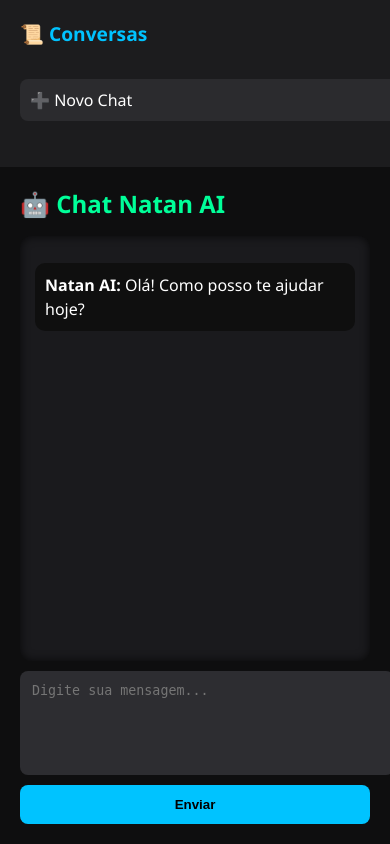
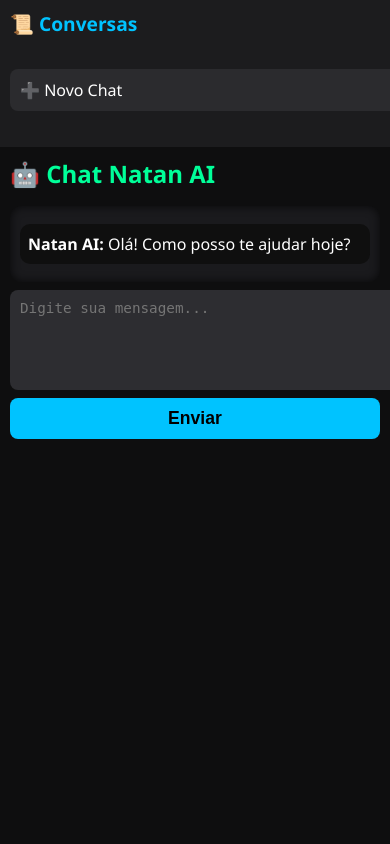
Before and after one commit to natsongamesoficial551/ChatBot1, a Flask app: page / in a window 390 px wide; the page is wider, and only the part inside the window is pictured. Run offline with Flask 3, Linux system fonts and the light colour scheme.

Commit message:
Ajuste no layout mobile do Natan AI e melhorias de usabilidade no celular

```diff
--- a/templates/index.html
+++ b/templates/index.html
@@ -2,6 +2,7 @@
 <html lang="pt-BR">
 <head>
     <meta charset="UTF-8">
+    <meta name="viewport" content="width=device-width, initial-scale=1.0">
     <title>Natan AI - Chat Inteligente</title>
     <style>
         body {
@@ -10,6 +11,7 @@
             background-color: #0e0e0f;
             color: #ffffff;
             display: flex;
+            flex-direction: row;
             height: 100vh;
             overflow: hidden;
         }
@@ -53,7 +55,7 @@
             flex-grow: 1;
             display: flex;
             flex-direction: column;
-            padding: 20px;
+            padding: 10px;
         }
 
         h1 {
@@ -66,26 +68,27 @@
             flex-grow: 1;
             overflow-y: auto;
             background-color: #1a1a1d;
-            padding: 15px;
+            padding: 10px;
             border-radius: 12px;
             box-shadow: inset 0 0 10px rgba(0, 0, 0, 0.7);
             scroll-behavior: smooth;
         }
 
         .message {
-            margin: 12px 0;
+            margin: 8px 0;
             line-height: 1.5;
-            padding: 10px;
+            padding: 8px;
             border-radius: 10px;
+            word-wrap: break-word;
         }
 
         .message.user {
-            background-color: #444; /* Cinza para usuário */
+            background-color: #444;
             text-align: right;
         }
 
         .message.bot {
-            background-color: #0f0f0f; /* Preto escuro para a IA */
+            background-color: #0f0f0f;
             text-align: left;
         }
 
@@ -93,14 +96,14 @@
             width: 100%;
             border: none;
             border-radius: 8px;
-            padding: 12px;
-            margin-top: 10px;
+            padding: 10px;
+            margin-top: 8px;
             background-color: #2d2d31;
             color: #fff;
             resize: none;
-            height: 80px;
+            height: 60px;
             outline: none;
-            transition: box-shadow 0.2s;
+            font-size: 1em;
         }
 
         textarea:focus {
@@ -108,8 +111,8 @@
         }
 
         button {
-            margin-top: 10px;
-            padding: 12px 20px;
+            margin-top: 8px;
+            padding: 10px 16px;
             background-color: #00c3ff;
             color: #000;
             border: none;
@@ -117,6 +120,7 @@
             cursor: pointer;
             font-weight: bold;
             transition: background 0.2s, transform 0.1s;
+            font-size: 1em;
         }
 
         button:hover {
@@ -131,14 +135,33 @@
         @media (max-width: 768px) {
             body {
                 flex-direction: column;
+                height: auto;
+                overflow: visible;
             }
+
             #sidebar {
                 width: 100%;
                 height: auto;
                 box-shadow: none;
+                padding: 10px;
             }
+
             #main {
-                margin-left: 0;
+                padding: 10px;
+            }
+
+            textarea {
+                height: 80px;
+                font-size: 1.1em;
+            }
+
+            button {
+                width: 100%;
+                font-size: 1.1em;
+            }
+
+            .chat-box {
+                max-height: 60vh;
             }
         }
     </style>
```
